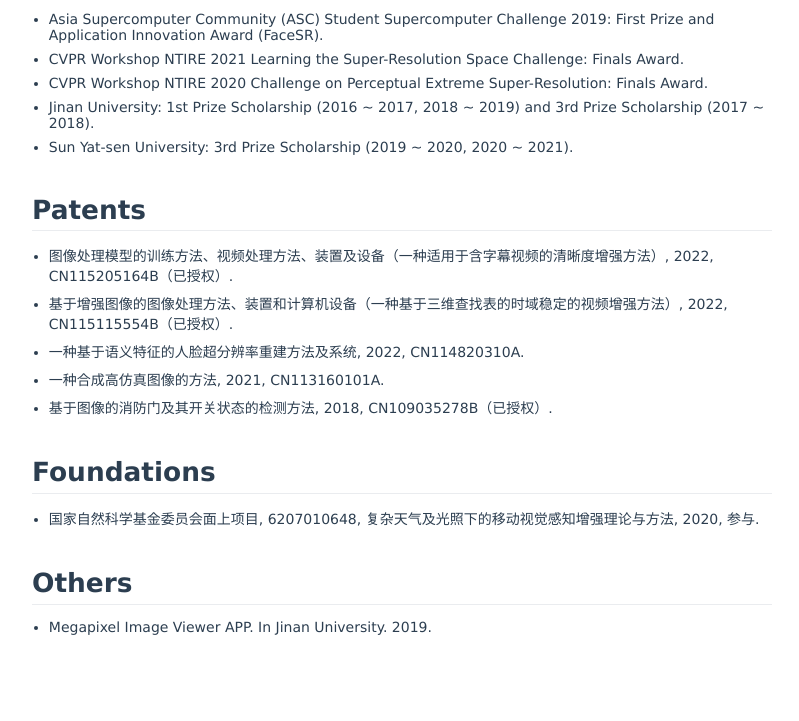
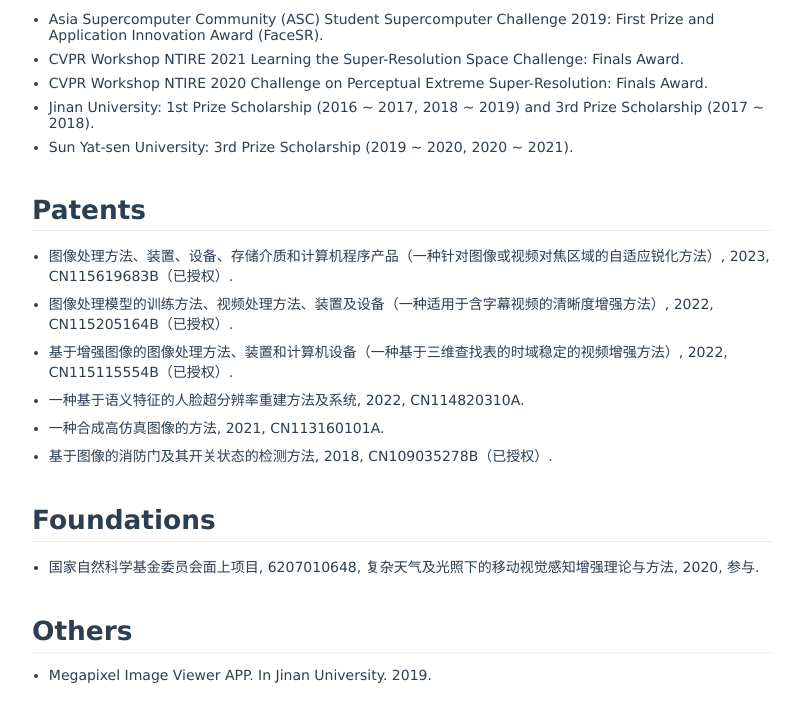
Before and after one commit to supercaoO/hrz, a plain HTML site: page index.html in a window 1280 px wide. Shown: the part 1710-2431 px from the top of the page, without its empty margins (238-1037 px from the left). Drawn offline with Linux system fonts and the light colour scheme; no server answers; files whose address does not match are found by name.

Commit message:
Update index.html

```diff
--- a/index.html
+++ b/index.html
@@ -157,6 +157,7 @@
 
 <h2 id="patents">Patents</h2>
 <ul>
+  <li><p>图像处理方法、装置、设备、存储介质和计算机程序产品（一种针对图像或视频对焦区域的自适应锐化方法）, 2023, CN115619683B（已授权）.</p></li>
   <li><p>图像处理模型的训练方法、视频处理方法、装置及设备（一种适用于含字幕视频的清晰度增强方法）, 2022, CN115205164B（已授权）.</p></li>
   <li><p>基于增强图像的图像处理方法、装置和计算机设备（一种基于三维查找表的时域稳定的视频增强方法）, 2022, CN115115554B（已授权）.</p></li>
   <li><p>一种基于语义特征的人脸超分辨率重建方法及系统, 2022, CN114820310A.</p></li>
```
